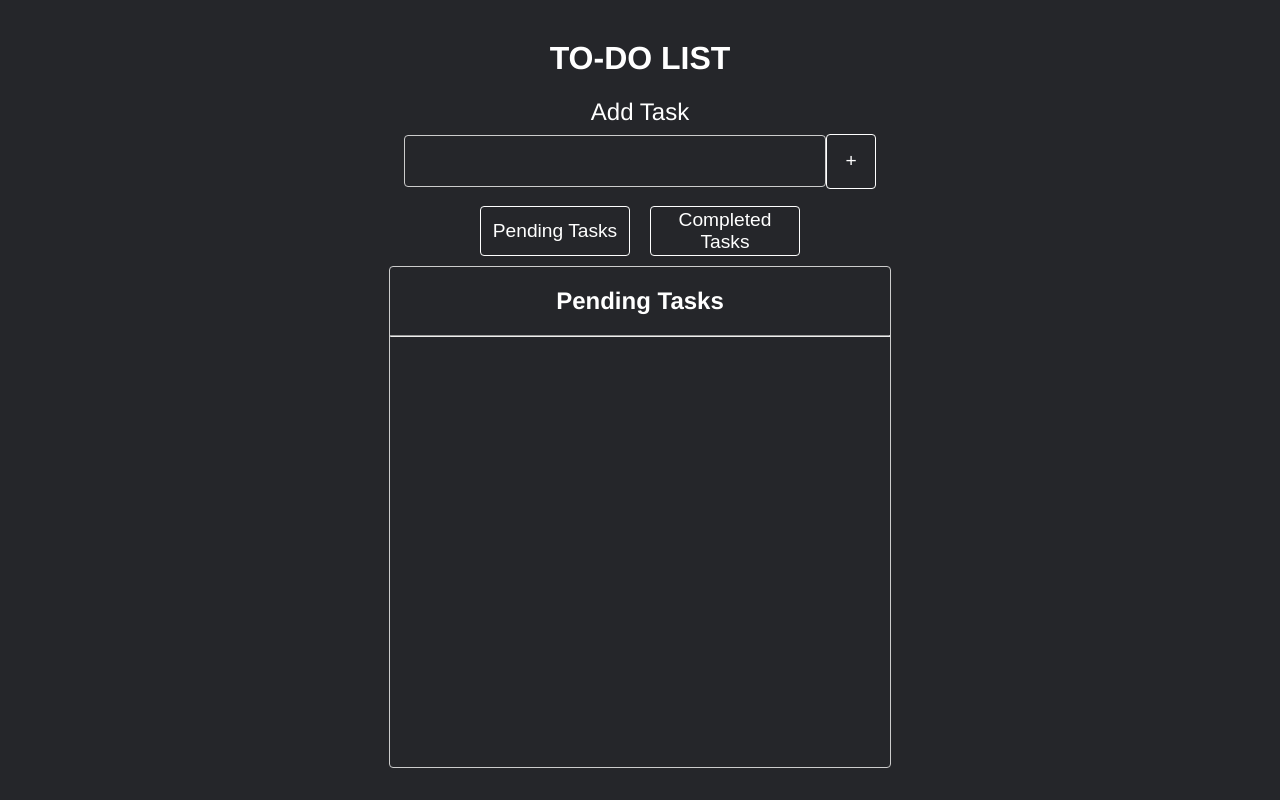
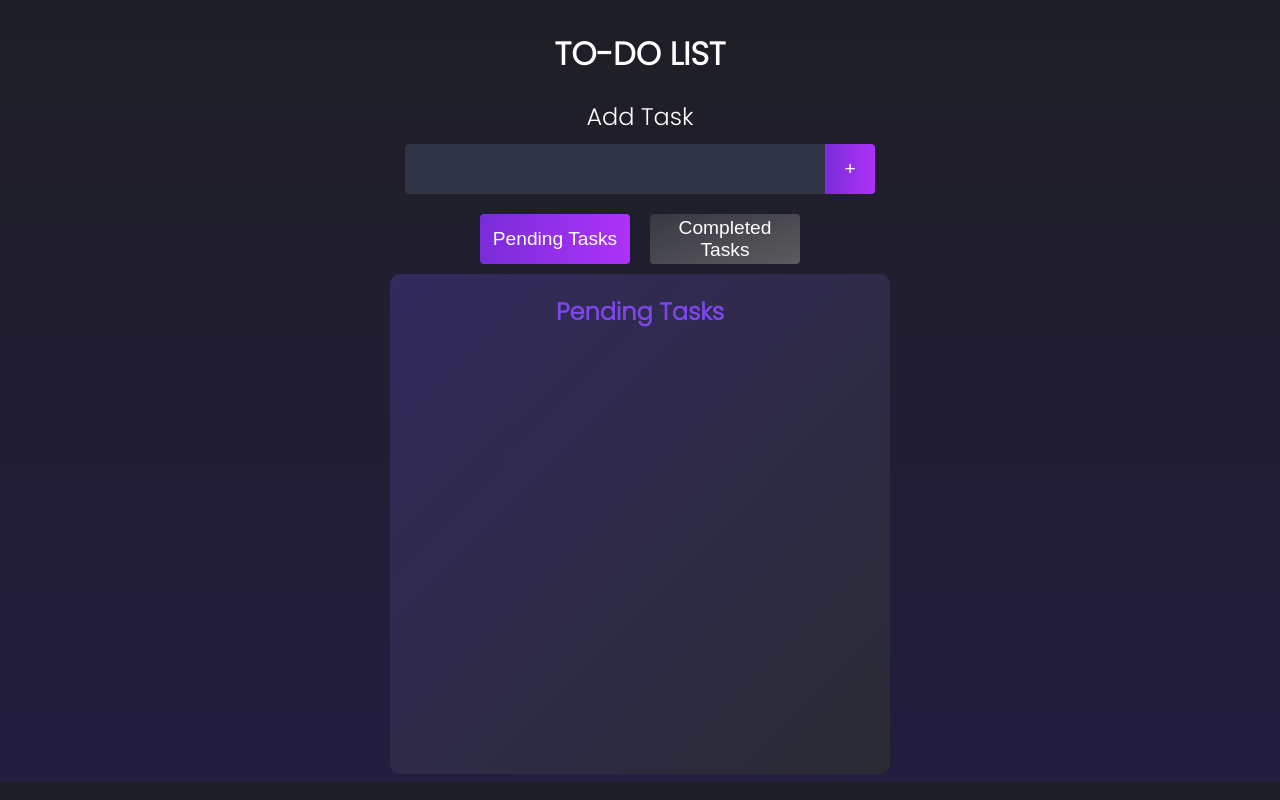
Before and after one commit to ashishrwt19/todolist, a Nuxt app: page / in a window 1280 px wide. Built offline with nearby package versions, Linux system fonts and the light colour scheme.

Commit message:
Design Changes

```diff
--- a/assets/css/style.css
+++ b/assets/css/style.css
@@ -1,8 +1,8 @@
-body{
-   font-family: Avenir, Helvetica, Arial, sans-serif;
+/* body{
+   font-family: 'Poppins', 'sans-serif';
    -webkit-font-smoothing: antialiased;
    -moz-osx-font-smoothing: grayscale;
    text-align: center;
    color: #2c3e50;
    margin-top: 60px;
-}
+} */
--- a/components/ListItem.vue
+++ b/components/ListItem.vue
@@ -1,11 +1,10 @@
 <template>
-  <div>
+  <div class="itemContainer">
     <label class="task" @change="$emit('clicked', task)">
-      <input id="checkbox" type="checkbox" :checked= "task[1]"/>
+      <input id="checkbox" type="checkbox" :checked="task[1]" />
       <span class="checkmark"></span>
-      <span>{{ task[0] }}</span>
-
-      <button @click="$emit('delete', task)">-</button>
+      <span class="taskText">{{ task[0] }}</span>
+      <!-- <button @click="$emit('delete', task)">-</button> -->
     </label>
   </div>
 </template>
@@ -34,16 +33,20 @@ export default {
 .task {
   position: relative;
   align-items: center;
-  padding-left: 35px;
-  margin: 10px;
-  border-radius: 4px;
-  border: 1px solid #ffffff;
+  border-radius: 10px;
   padding: 30px 35px;
   display: flex;
   justify-content: left;
 }
-span {
-  margin: 0 10px;
+.taskText {
+  width: 100% ;
+  background-color: #303545;
+  align-items: center;
+  border-radius: 10px;
+  padding: 20px 35px;
+  display: flex;
+  justify-content: left;
+  margin-left: 50px ;
   font-size: 18px;
 }
 button {
@@ -65,22 +68,23 @@ button {
 }
 
 .checkmark {
+  border-radius: 5px;
   position: absolute;
   top: 50%;
   transform: translate(0, -50%);
-  left: 0;
+  left: 30px;
   height: 25px;
   width: 25px;
-  border: 1px solid white;
-  background-color: #25262a;
+  border: 2px solid #3d3d53;
+  background-color: transparent;
 }
 
 .task:hover input ~ .checkmark {
-  background-color: #35363b;
+  background-color: #3d3d53;
 }
 
 .task input:checked ~ .checkmark {
-  background-color: #25262a;
+  background-color: #66ffa7;
 }
 
 .checkmark:after {
@@ -98,7 +102,7 @@ button {
   top: 5px;
   width: 5px;
   height: 10px;
-  border: solid white;
+  border: solid #0d4e2d;
   border-width: 0 3px 3px 0;
   -webkit-transform: rotate(45deg);
   -ms-transform: rotate(45deg);
--- a/components/TaskConfig.vue
+++ b/components/TaskConfig.vue
@@ -2,10 +2,6 @@
   <div class="container">
     <input class="inputTextField" type="text" />
     <button>+</button>
-
-    <!-- <div v-for="(item,i) in arrays" :key="i">
-      {{item[0]}} <span style="font-size: xx-large;"> {{item[1]}}</span>
-    </div> -->
   </div>
 </template>
 
@@ -21,18 +17,9 @@ export default {
     addTask() {},
   },
   data() {
-    return {
-        // classes: ["Class-I", "Class-II", "Class-III"],
-        // arrays: [],
-    };
+    return {};
   },
-    created() {
-
-    //   for(var i =0; i < this.classes.length; i++) {
-    //       console.log(i)
-    //       this.arrays.push(this.classes[i].split("-"));
-    //   };
-    },
+  created() {},
 };
 </script>
 
@@ -45,21 +32,19 @@ export default {
   height: 50px;
 }
 .inputTextField {
+  background-color: #303545;
   padding: 0 10px;
   font-size: larger;
   margin: 10px;
   min-width: 400px;
-  border: 1px solid #ccc;
   height: 100%;
 }
-
 
 button {
   border: none;
   font-size: larger;
   width: 40px;
   cursor: pointer;
-  background-color: #ccc;
   height: 100%;
 }
 </style>
--- a/components/TaskList.vue
+++ b/components/TaskList.vue
@@ -3,11 +3,10 @@
     <div>
       <h2>{{ heading }}</h2>
     </div>
-    <hr>
+
     <div v-for="(item, i) in listItems" :key="i">
       <ListItem
         :task="item"
-        @delete="handleDelete(item)"
         @clicked="handleClick(item)"
         :isChecked="isChecked"
       />
@@ -25,19 +24,24 @@ export default {
     handleClick(item) {
       this.$emit("clicked", item);
     },
-    handleDelete(item){
-      this.$emit("delete", item)
-    }
+    // handleDelete(item){
+    //   this.$emit("delete", item)
+    // }
   },
 };
 </script>
 
 <style scoped>
 .container {
-  border-radius: 4px ;
-  border: 1px solid #ccc;
+  border-radius: 10px ;
+  background-image: linear-gradient(to bottom right, #332a5d, #292b33);
   width: 500px;
   height: 500px;
   overflow: auto;
 }
+h2{
+  color: #7c47ea;
+  font-weight:bolder ;
+
+}
 </style>
--- a/nuxt.config.js
+++ b/nuxt.config.js
@@ -18,7 +18,11 @@ export default {
       { name: 'format-detection', content: 'telephone=no' }
     ],
     link: [
-      { rel: 'icon', type: 'image/x-icon', href: '/favicon.ico' }
+      { rel: 'icon', type: 'image/x-icon', href: '/favicon.ico' },
+      { rel: 'preconnect', href: 'https://fonts.googleapis.com/' },
+      { rel: 'preconnect', href: 'https://fonts.gstatic.com'},
+      { rel: 'stylesheet', href: 'https://fonts.googleapis.com/css2?family=Poppins:wght@300&display=swap' },
+
     ]
   },
 
--- a/pages/index.vue
+++ b/pages/index.vue
@@ -8,27 +8,28 @@
     </div>
 
     <div class="buttonContainer">
-      <button class="taskButton" @click="currentWindow ='Pending'">Pending Tasks</button>
-      <button class="taskButton" @click="currentWindow ='Completed'">Completed Tasks</button>
+      <button class="pendingTaskButton" @click="currentWindow = 'Pending'">
+        Pending Tasks
+      </button>
+      <button class="completedTaskButton" @click="currentWindow = 'Completed'">
+        Completed Tasks
+      </button>
     </div>
 
     <div class="listContainer">
-
       <TaskList
-      v-if="currentWindow==='Pending'"
+        v-if="currentWindow === 'Pending'"
         :isChecked="false"
         heading="Pending Tasks"
         :listItems="pendingTasks"
         @clicked="taskDone($event)"
-        @delete="taskDelete($event)"
       />
       <TaskList
-      v-if="currentWindow==='Completed'"
+        v-if="currentWindow === 'Completed'"
         heading="Completed Tasks"
         :isChecked="true"
         :listItems="completedTasks"
         @clicked="taskPending($event)"
-        @delete="taskDelete($event)"
       />
     </div>
   </div>
@@ -47,32 +48,47 @@ export default {
       completedTasks: [],
     };
   },
+  updated() {
+    if (this.currentWindow === "Completed") {
+      this.$el.querySelectorAll(
+        ".completedTaskButton"
+      )[0].style.backgroundImage =
+        "linear-gradient(to right, #792dd9, #ad32f9)";
+      this.$el.querySelectorAll(".pendingTaskButton")[0].style.backgroundImage =
+        "linear-gradient(to right bottom, #373942, #5b5a5e)";
+    }
+    if (this.currentWindow === "Pending") {
+      this.$el.querySelectorAll(".pendingTaskButton")[0].style.backgroundImage =
+        "linear-gradient(to right, #792dd9, #ad32f9)";
+      this.$el.querySelectorAll(
+        ".completedTaskButton"
+      )[0].style.backgroundImage =
+        "linear-gradient(to right bottom, #373942, #5b5a5e)";
+    }
+  },
   methods: {
     submitTask() {
       const textInput = this.$el.querySelector(".inputTextField");
-      if(textInput.value){
-      this.pendingTasks.push([textInput.value, false]);
-      textInput.value = "";
+      if (textInput.value) {
+        this.pendingTasks.push([textInput.value, false]);
+        textInput.value = "";
       }
     },
-
-
     taskDone(item) {
-      this.completedTasks.push([item[0],true]);
+      this.completedTasks.push([item[0], true]);
       this.pendingTasks.splice(this.pendingTasks.indexOf(item), 1);
-
     },
     taskPending(item) {
       this.pendingTasks.push([item[0], false]);
       this.completedTasks.splice(this.completedTasks.indexOf(item), 1);
     },
-    taskDelete(item) {
-      if (this.completedTasks.includes(item)) {
-        this.completedTasks.splice(this.completedTasks.indexOf(item), 1);
-      } else if (this.pendingTasks.includes(item)) {
-        this.pendingTasks.splice(this.pendingTasks.indexOf(item), 1);
-      }
-    },
+    // taskDelete(item) {
+    //   if (this.completedTasks.includes(item)) {
+    //     this.completedTasks.splice(this.completedTasks.indexOf(item), 1);
+    //   } else if (this.pendingTasks.includes(item)) {
+    //     this.pendingTasks.splice(this.pendingTasks.indexOf(item), 1);
+    //   }
+    // },
   },
 
   components: {
@@ -83,19 +99,17 @@ export default {
 </script>
 <style>
 body {
-  background-color: #25262a;
-  font-family: Avenir, Helvetica, Arial, sans-serif;
-  -webkit-font-smoothing: antialiased;
-  -moz-osx-font-smoothing: grayscale;
+  background-color: #373057;
+  background-image: linear-gradient(to bottom , #1e1f25, #231d3f);
+  font-family: "Poppins", sans-serif;
   text-align: center;
-  margin-top: 40px;
+  margin-top: 30px;
 }
 </style>
 
 <style scoped>
 .mainContainer {
   color: white;
-  font-family: Helvetica;
   text-align: center;
 }
 label {
@@ -113,42 +127,61 @@ label {
   height: 50px;
 }
 .inputTextField {
-  border-radius: 4px;
+  border-radius: 4px 0 0 4px;
   padding: 0 10px;
-  background-color: #25262a;
+  background-color: #303545;
   color: white;
   font-size: larger;
   margin: 10px 0;
   min-width: 400px;
-  border: 1px solid #ccc;
+  border: none;
   height: 100%;
 }
 
 .add {
-  border-radius: 4px;
-  border: 1px solid #ffffff;
+  border-radius: 0 4px 4px 0;
+  border: none;
   color: white;
   font-size: larger;
   width: 50px;
   cursor: pointer;
+  background-image: linear-gradient(to right, #792dd9, #ad32f9);
+  height: 100%;
+}
+.completedTaskButton {
+  border-radius: 4px;
+  border: none;
+  color: white;
+  font-size: larger;
+  width: 150px;
+  background-image: linear-gradient(to right bottom, #373942, #5b5a5e);
+  cursor: pointer;
+  height: 50px;
+  margin: 10px;
   background-color: #25262a;
-  height: 109%;
 }
-.taskButton{
+.pendingTaskButton {
   border-radius: 4px;
-  border: 1px solid #ffffff;
+  border: none;
+  background-image: linear-gradient(to right, #792dd9, #ad32f9);
   color: white;
   font-size: larger;
   width: 150px;
   cursor: pointer;
   height: 50px;
   margin: 10px;
-  background-color: #25262a;
+  /* background-color: #25262a; */
 }
-.buttonContainer{
+
+.completedTaskButton:focus {
+  background-image: linear-gradient(to right, #792dd9, #ad32f9);
+}
+.pendingTaskButton:focus {
+  background-image: linear-gradient(to right, #792dd9, #ad32f9);
+}
+.buttonContainer {
   display: flex;
   align-items: center;
   justify-content: center;
-
 }
 </style>
```
